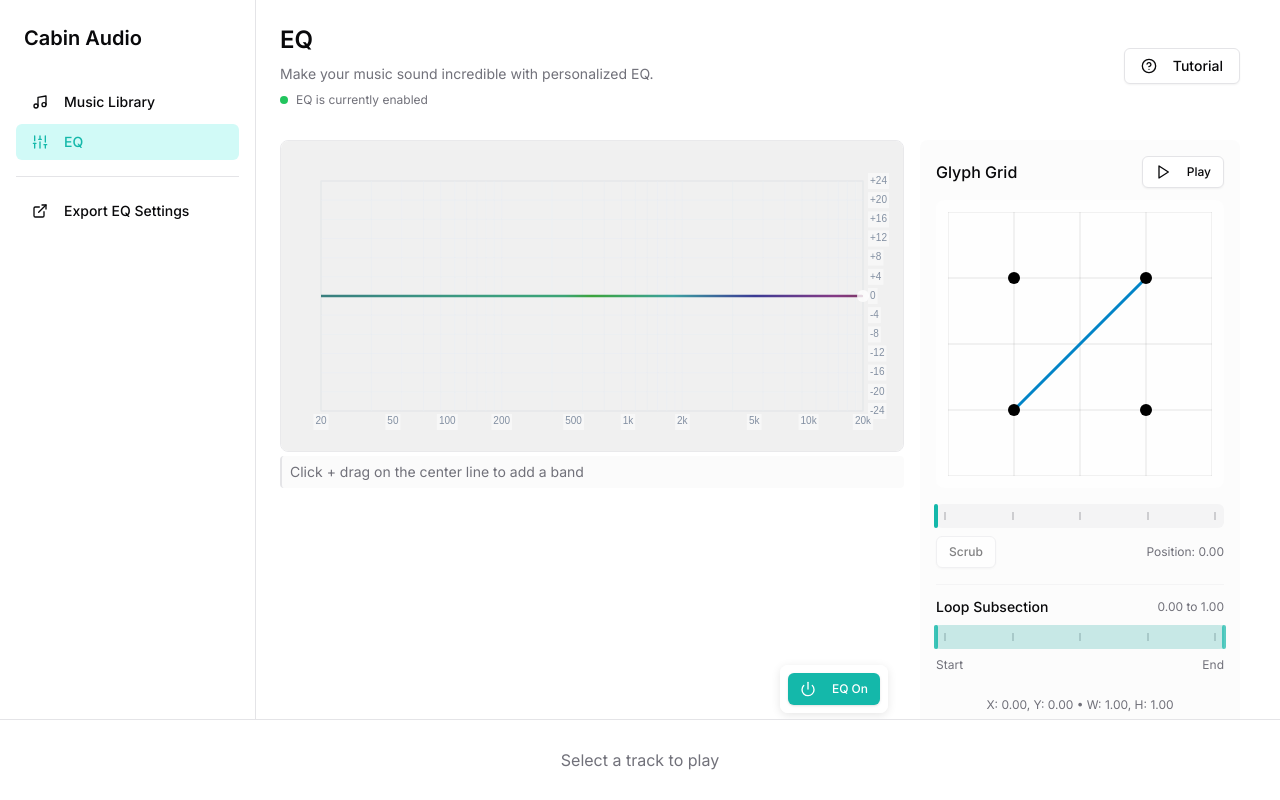
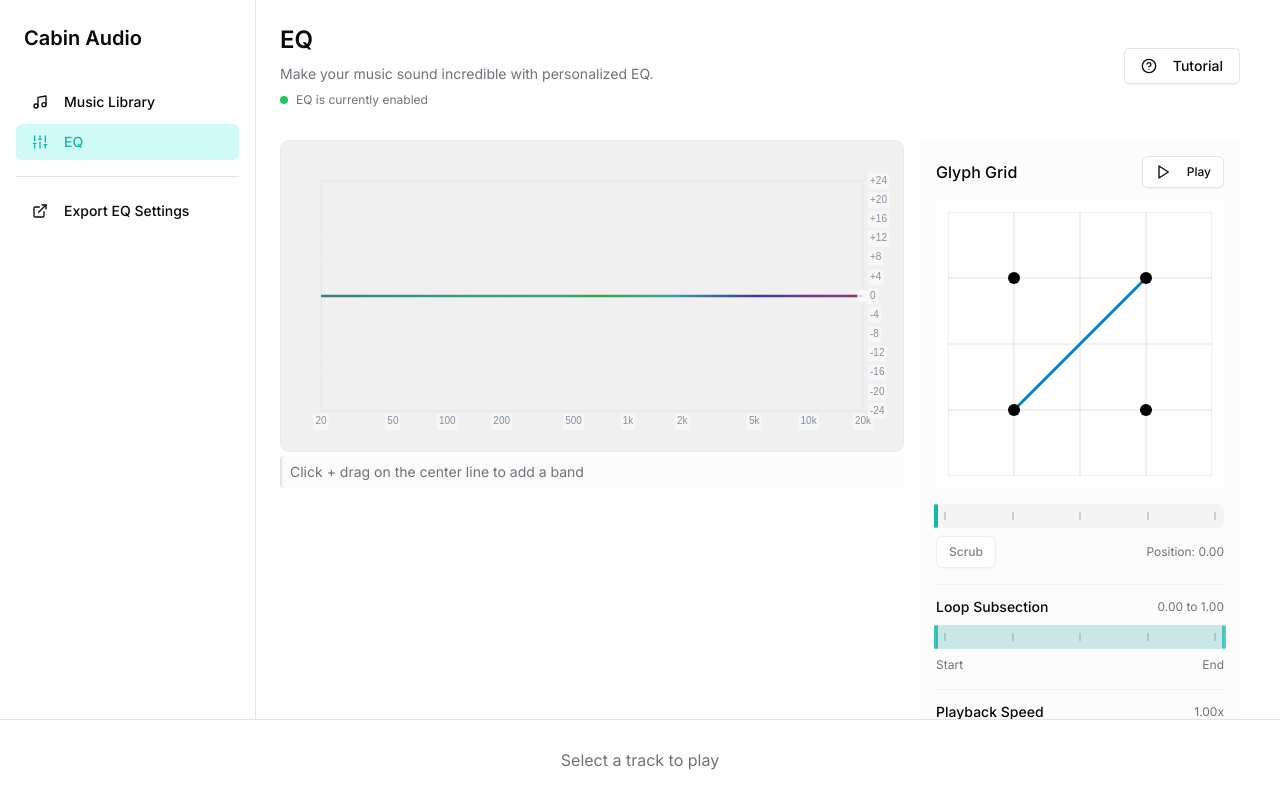
Before and after one commit to JulianMcOmie/cabin-audio-webapp, a Next.js app: page / in a window 1280 px wide. Both pictures are taken after a click on the button "EQ". Built offline with nearby package versions, Linux system fonts and the light colour scheme.

Commit message:
Add speed slider

```diff
--- a/components/glyph-grid.tsx
+++ b/components/glyph-grid.tsx
@@ -51,6 +51,9 @@ export function GlyphGrid({ isPlaying, disabled = false }: GlyphGridProps) {
   const [isDraggingSubsectionStart, setIsDraggingSubsectionStart] = useState(false)
   const [isDraggingSubsectionEnd, setIsDraggingSubsectionEnd] = useState(false)
   const subsectionTimelineRef = useRef<HTMLDivElement>(null)
+
+  // Add speed state
+  const [speed, setSpeed] = useState(1.0)
 
   // Set up observer to detect theme changes
   useEffect(() => {
@@ -537,6 +540,22 @@ export function GlyphGrid({ isPlaying, disabled = false }: GlyphGridProps) {
     setIsDraggingSubsectionEnd(false)
   }
 
+  // Add a useEffect to update the audio player when speed changes
+  useEffect(() => {
+    const audioPlayer = glyphGridAudio.getGlyphGridAudioPlayer()
+    audioPlayer.setSpeed(speed)
+  }, [speed])
+
+  // Add a handler for speed slider change
+  const handleSpeedChange = (values: number[]) => {
+    setSpeed(values[0])
+  }
+
+  // Add a function to format the speed display
+  const formatSpeed = (value: number): string => {
+    return `${value.toFixed(2)}x`
+  }
+
   return (
     <div className="space-y-4">
       <div className="relative bg-background/50 rounded-lg p-3">
@@ -666,6 +685,30 @@ export function GlyphGrid({ isPlaying, disabled = false }: GlyphGridProps) {
         </div>
       </div>
 
+      {/* Speed control */}
+      <div className="pt-3 border-t border-muted space-y-2">
+        <div className="flex items-center justify-between">
+          <span className="text-sm font-medium">Playback Speed</span>
+          <span className="text-xs text-muted-foreground">
+            {formatSpeed(speed)}
+          </span>
+        </div>
+
+        <Slider
+          value={[speed]}
+          min={0.25}
+          max={4.0}
+          step={0.05}
+          onValueChange={handleSpeedChange}
+          disabled={disabled}
+        />
+
+        <div className="flex text-xs text-muted-foreground justify-between">
+          <span>Slow</span>
+          <span>Fast</span>
+        </div>
+      </div>
+
       <div className="flex flex-col space-y-2">
         {/* Basic glyph information */}
         <div className="text-xs text-center text-muted-foreground mt-2">
--- a/lib/audio/glyphGridAudio.ts
+++ b/lib/audio/glyphGridAudio.ts
@@ -13,6 +13,7 @@ const DEFAULT_MODULATION_RATE = 8.0 // modulations per second
 const DEFAULT_MODULATION_DEPTH = 0.8 // how much to modulate (0-1)
 const ENVELOPE_ATTACK_TIME = 0.005 // 5ms attack
 const ENVELOPE_RELEASE_TIME = 0.05 // 100ms release
+const DEFAULT_SPEED = 1.0 // Default movement speed
 
 export enum PlaybackMode {
   PATH = 'path', // Follow the path continuously back and forth
@@ -77,6 +78,9 @@ class GlyphGridAudioPlayer {
   private subsectionStart: number = 0 // Default to full range (0-1)
   private subsectionEnd: number = 1
   private useSubsection: boolean = false
+
+  // Add speed property
+  private speed: number = DEFAULT_SPEED
 
   private constructor() {
     this.generatePinkNoiseBuffer()
@@ -161,7 +165,8 @@ class GlyphGridAudioPlayer {
     this.updateAudioParametersFromPosition(position)
 
     // Move the path position for next frame
-    this.pathPosition += 0.005 * this.pathDirection
+    // Apply speed factor to the position increment
+    this.pathPosition += 0.005 * this.pathDirection * this.speed
 
     // If using subsection, check subsection boundaries instead of full range
     if (this.useSubsection) {
@@ -638,6 +643,16 @@ class GlyphGridAudioPlayer {
   public disableSubsection(): void {
     this.useSubsection = false;
   }
+
+  // Add getter and setter for speed
+  public setSpeed(speed: number): void {
+    // Ensure speed is positive and reasonable (between 0.25x and 4x)
+    this.speed = Math.max(0.25, Math.min(4.0, speed))
+  }
+
+  public getSpeed(): number {
+    return this.speed
+  }
 }
 
 /**
```
